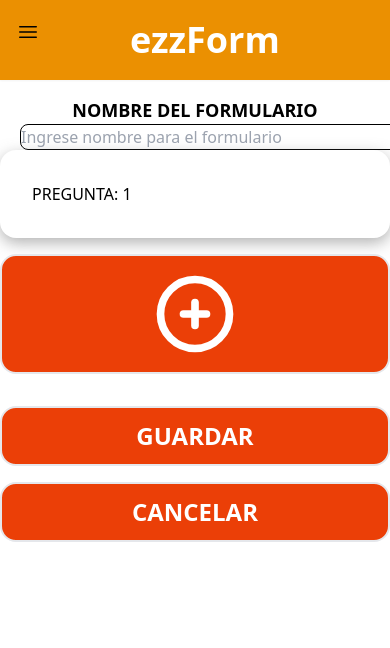
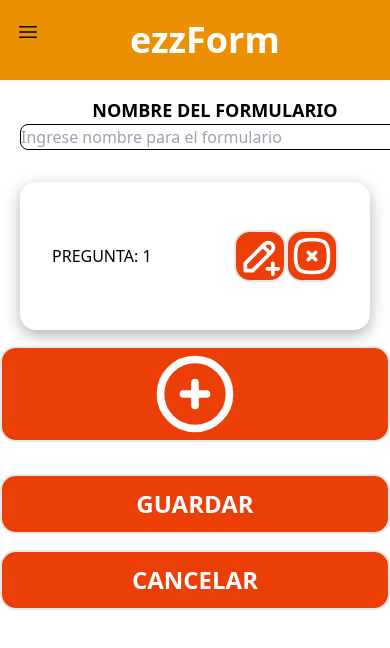
Before and after one commit to polycyllo/PROYECTO-PROGRAMACION-WEB, a React (Vite) app: page /CrearFormularioPage in a window 390 px wide. Both pictures are taken after a click on the button 195 px from the left and 226 px from the top of the page. Shown: the top 648 px of the page. Built offline with nearby package versions, Linux system fonts and the light colour scheme.

Commit message:
agrege mi propio hook para trabajar con las lista de preguntas

```diff
--- a/src/components/CajaPregunta.tsx
+++ b/src/components/CajaPregunta.tsx
@@ -2,11 +2,64 @@
 
 type PreguntaProps = {
     pregunta: Pregunta;
+    eliminarPregunta: (id: Pregunta["id"]) => void;
 };
-export default function CajaPregunta({ pregunta }: PreguntaProps) {
+export default function CajaPregunta({
+    pregunta,
+    eliminarPregunta,
+}: PreguntaProps) {
     return (
-        <div className="sombra">
-            <p> PREGUNTA: {pregunta.id} </p>
+        <div className="sombra mx-5">
+            <div className="flex flex-row items-center justify-between">
+                <p> PREGUNTA: {pregunta.id} </p>
+
+                <div>
+                    <button className="border-2 p-[2px] md:p-3 bg-acento my-4 rounded-2xl text-white uppercase font-bold">
+                        <svg
+                            xmlns="http://www.w3.org/2000/svg"
+                            className="icon icon-tabler icon-tabler-pencil-plus"
+                            width="44"
+                            height="44"
+                            viewBox="0 0 24 24"
+                            stroke-width="2"
+                            stroke="#ffffff"
+                            fill="none"
+                            stroke-linecap="round"
+                            stroke-linejoin="round"
+                        >
+                            <path stroke="none" d="M0 0h24v24H0z" fill="none" />
+                            <path d="M4 20h4l10.5 -10.5a2.828 2.828 0 1 0 -4 -4l-10.5 10.5v4" />
+                            <path d="M13.5 6.5l4 4" />
+                            <path d="M16 19h6" />
+                            <path d="M19 16v6" />
+                        </svg>
+                    </button>
+
+                    <button
+                        className="border-2 p-[2px] md:p-3 bg-acento my-4 rounded-2xl text-white uppercase font-bold"
+                        onClick={() => {
+                            eliminarPregunta(pregunta.id);
+                        }}
+                    >
+                        <svg
+                            xmlns="http://www.w3.org/2000/svg"
+                            className="icon icon-tabler icon-tabler-square-rounded-x"
+                            width="44"
+                            height="44"
+                            viewBox="0 0 24 24"
+                            stroke-width="2"
+                            stroke="#ffffff"
+                            fill="none"
+                            stroke-linecap="round"
+                            stroke-linejoin="round"
+                        >
+                            <path stroke="none" d="M0 0h24v24H0z" fill="none" />
+                            <path d="M10 10l4 4m0 -4l-4 4" />
+                            <path d="M12 3c7.2 0 9 1.8 9 9s-1.8 9 -9 9s-9 -1.8 -9 -9s1.8 -9 9 -9z" />
+                        </svg>
+                    </button>
+                </div>
+            </div>
         </div>
     );
 }
--- /dev/null
+++ b/src/hooks/useListaPreg.ts
@@ -0,0 +1,27 @@
+import { useState, useRef } from "react";
+import type { Pregunta } from "../types";
+export const useListaPreguntas = () => {
+    const [caja, setCaja] = useState<Pregunta[]>([]);
+    const id = useRef(0);
+
+    const agregarPregunta = (): void => {
+        id.current += 1;
+        const nuevaPregunta: Pregunta = {
+            id: id.current,
+            pregunta: "INGRESE LA PREGUNTA",
+            respuesta: [],
+        };
+        setCaja([...caja, nuevaPregunta]);
+    };
+    const eleminarPregunta = (id: Pregunta["id"]) => {
+        setCaja((prevCaja) =>
+            prevCaja.filter((pregunta) => pregunta.id !== id)
+        );
+    };
+    return {
+        id,
+        caja,
+        agregarPregunta,
+        eleminarPregunta
+    };
+}
--- /dev/null
+++ b/src/hooks/useListaPreguntas.ts
@@ -0,0 +1,27 @@
+import { useState, useRef } from "react";
+import type { Pregunta } from "../types";
+export const useListaPreguntas = () => {
+    const [caja, setCaja] = useState<Pregunta[]>([]);
+    const id = useRef(0);
+
+    const agregarPregunta = (): void => {
+        id.current += 1;
+        const nuevaPregunta: Pregunta = {
+            id: id.current,
+            pregunta: "INGRESE LA PREGUNTA",
+            respuesta: [],
+        };
+        setCaja([...caja, nuevaPregunta]);
+    };
+    function eliminarPregunta(id: Pregunta["id"]) {
+        setCaja((prevCaja) =>
+            prevCaja.filter((pregunta) => pregunta.id !== id)
+        );
+    }
+    return {
+        id,
+        caja,
+        agregarPregunta,
+        eliminarPregunta,
+    };
+};
--- a/src/pages/CrearFormularioPage.tsx
+++ b/src/pages/CrearFormularioPage.tsx
@@ -1,26 +1,22 @@
-import { useState, useRef } from "react";
 import CajaPregunta from "../components/CajaPregunta";
-import type { Pregunta } from "../types";
+import { Pregunta } from "../types";
 
-export default function CrearFormularioPage() {
-    const [caja, setCaja] = useState<Pregunta[]>([]);
-    const id = useRef(0);
-
-    const agregarPregunta = () => {
-        id.current += 1;
-        const nuevaPregunta: Pregunta = {
-            id: id.current,
-            pregunta: "INGRESE LA PREGUNTA",
-            respuesta: [],
-        };
-        setCaja([...caja, nuevaPregunta]);
-    };
+type CrearFomularioProps = {
+    caja: Pregunta[];
+    agregarPregunta: () => void;
+    eliminarPregunta: (id: Pregunta["id"]) => void;
+};
+export default function CrearFormularioPage({
+    caja,
+    agregarPregunta,
+    eliminarPregunta,
+}: CrearFomularioProps) {
     return (
         <div className="pt-24">
             <div className="flex flex-col lg:flex-row ">
                 <label
                     htmlFor="nombreFormularioLabel"
-                    className="  text-blakc uppercase font-extrabold text-lg text-center"
+                    className="  ml-10  text-blakc uppercase font-extrabold text-lg text-center"
                 >
                     Nombre del Formulario
                 </label>
@@ -33,13 +29,17 @@
                 ></input>
             </div>
 
-            <div className="flex flex-col justify-center">
+            <div className="flex flex-col justify-center mt-8">
                 {caja.map((pregunta) => (
-                    <CajaPregunta key={id + 1} pregunta={pregunta} />
+                    <CajaPregunta
+                        key={pregunta.id}
+                        pregunta={pregunta}
+                        eliminarPregunta={eliminarPregunta}
+                    />
                 ))}
                 <button
                     className="flex justify-center lg:mx-96
-                                border-2 p-3
+                                border-2 lg:p-3
                                 bg-acento my-4
                                 rounded-2xl
                                 text-white
--- a/src/router.tsx
+++ b/src/router.tsx
@@ -6,7 +6,15 @@
 import CrearCuentaPage from './pages/CrearCuentaPage'
 import FormularioPage from './pages/FormularioPage'
 import CrearFormularioPage from './pages/CrearFormularioPage'
+import { useListaPreguntas } from './hooks/useListaPreguntas'
 export default function AppRouter() {
+
+
+    const {
+        caja,
+        agregarPregunta,
+        eliminarPregunta
+    } = useListaPreguntas()
   return (
     <BrowserRouter>
         <Routes>
@@ -16,7 +24,8 @@
                 <Route path='/LoginPage' element={<LoginPage/>}/>
                 <Route path='/CrearCuentaPage' element={<CrearCuentaPage/>}/>
                 <Route path='/FormularioPage' element={<FormularioPage/>}/>
-                <Route path='/CrearFormularioPage' element={<CrearFormularioPage/>}/>
+                <Route path='/CrearFormularioPage' element={<CrearFormularioPage caja={caja}
+                agregarPregunta={agregarPregunta} eliminarPregunta={eliminarPregunta}/>}/>
             </Route>
         </Routes>
     </BrowserRouter>
```
Also changed, not shown: src/components/Boton.tsx (+22 -12 lines).
